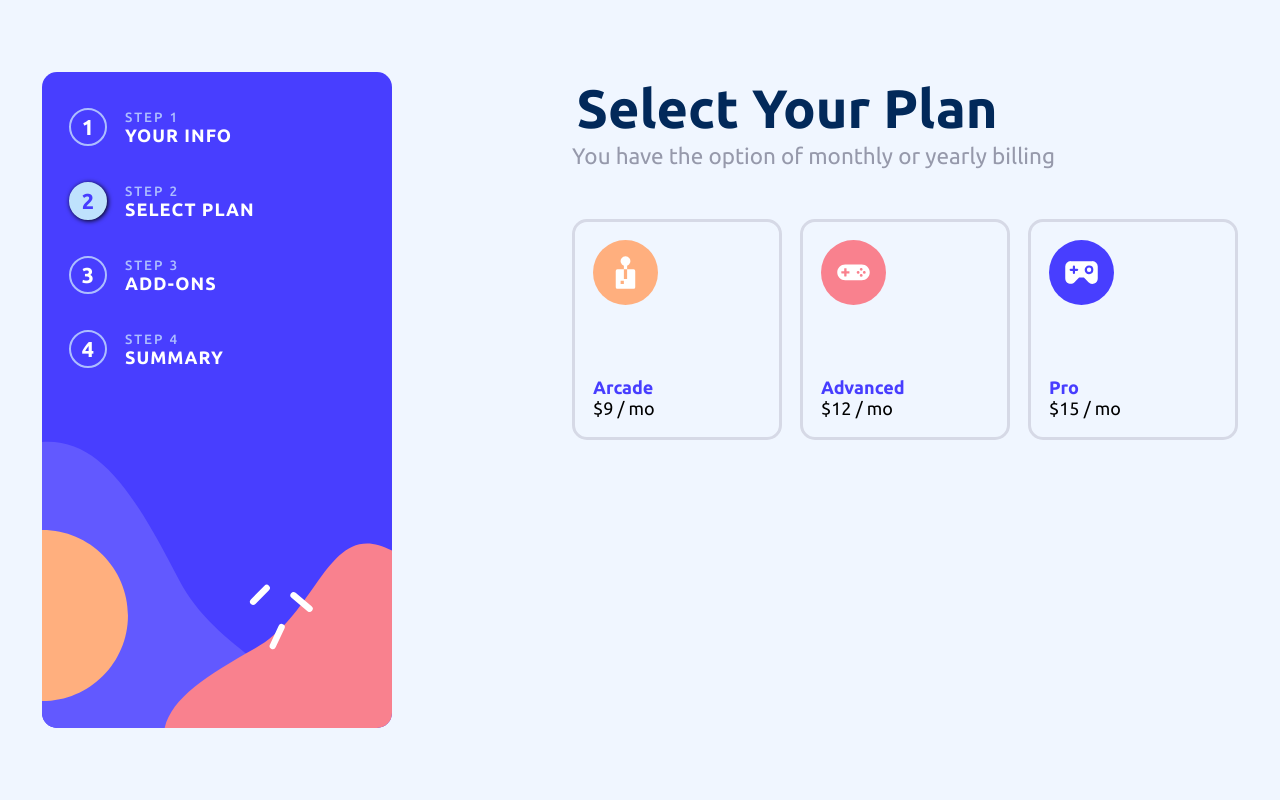
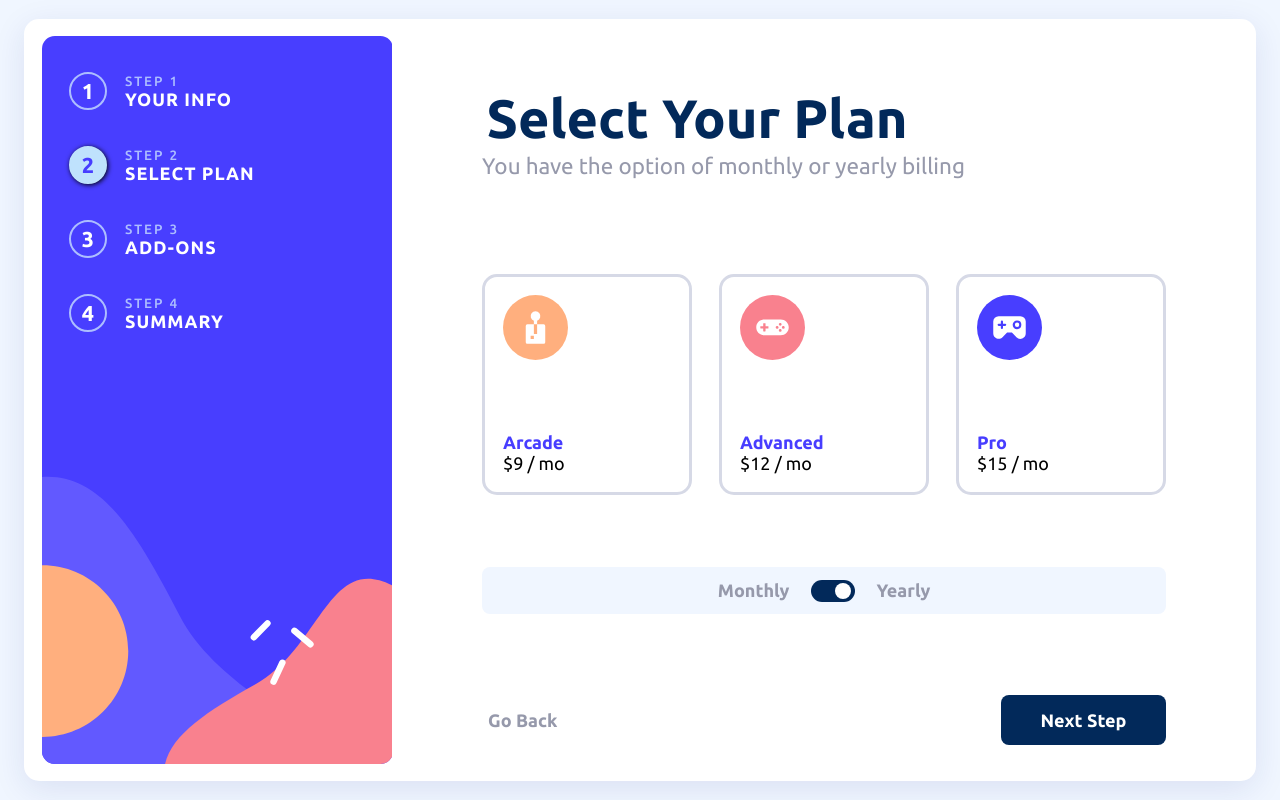
Before and after one commit to ME0WGE/MultiStep-Form-React, a React (Vite) app: page / in a window 1280 px wide. Built offline with nearby package versions, Linux system fonts and the light colour scheme; a web font is replaced by a local one.

Commit message:
step2 sylized

```diff
--- a/src/components/sidebar/sidebar.css
+++ b/src/components/sidebar/sidebar.css
@@ -10,9 +10,7 @@
 
   border-radius: 15px;
 
-  padding: 2rem 1.5rem 20rem;
-
-  overflow: hidden;
+  padding: 2rem 1.5rem 24rem;
 }
 
 .sidebar-bg {
--- a/src/components/step2/Step2.jsx
+++ b/src/components/step2/Step2.jsx
@@ -9,13 +9,10 @@ export default function Step2() {
   const headerSpan = "You have the option of monthly or yearly billing";
 
   return (
-    <>
     <div className="step2">
       <div className="menu-container">
-          {/* Menu */}
         <Sidebar activeStep={2} />
       </div>
-        {/* Content */}
       <div className="step2-container">
         <Header h1={headerH1} span={headerSpan} />
 
@@ -31,8 +28,21 @@ export default function Step2() {
             />
           ))}
         </div>
+
+        <div className="billing-switch">
+          <span className={"monthly"}>Monthly</span>
+          <label className="switch">
+            <input type="checkbox" checked={"yearly"} />
+            <span className="slider"></span>
+          </label>
+          <span className={"yearly"}>Yearly</span>
+        </div>
+
+        <div className="step2-buttons">
+          <button className="go-back">Go Back</button>
+          <button className="next-step">Next Step</button>
         </div>
       </div>
-    </>
+    </div>
   );
 }
--- a/src/components/step2/step2.css
+++ b/src/components/step2/step2.css
@@ -1,10 +1,160 @@
 .plan-cards {
   display: flex;
+  gap: 1.5rem;
+  justify-content: flex-start;
+}
 
-  gap: 1rem;
-}
 .step2 {
   display: flex;
+  justify-content: center;
+  align-items: center;
 
-  gap: 10rem;
+  gap: 3rem;
+
+  background: hsl(0, 0%, 100%);
+  box-shadow: 0 8px 32px 0 rgba(31, 38, 135, 0.1);
+
+  border-radius: 15px;
+
+  padding-left: 1rem;
+  padding-right: 5rem;
 }
+
+.menu-container {
+  display: flex;
+  align-items: flex-start;
+  justify-content: center;
+
+  width: 33%;
+}
+
+.step2-container {
+  display: flex;
+  flex-direction: column;
+
+  background: hsl(0, 0%, 100%);
+
+  padding: 3.5rem 0rem 2rem 2rem;
+
+  min-width: 350px;
+  max-width: auto;
+  width: 100%;
+
+  gap: 2.5rem;
+}
+
+.billing-switch {
+  display: flex;
+  align-items: center;
+  justify-content: center;
+
+  gap: 1.2rem;
+  background: hsl(217, 100%, 97%);
+  border-radius: 8px;
+  padding: 0.7rem 0;
+  margin-top: 1.5rem;
+}
+
+.billing-switch span {
+  color: hsl(231, 11%, 63%);
+  font-weight: 700;
+  font-size: 1rem;
+
+  transition: color 0.2s;
+}
+
+.billing-switch span.active {
+  color: hsl(243, 100%, 62%);
+}
+
+.switch {
+  position: relative;
+  display: inline-block;
+
+  width: 44px;
+  height: 22px;
+}
+
+.switch input {
+  opacity: 0;
+
+  width: 0;
+  height: 0;
+}
+
+.slider {
+  position: absolute;
+  top: 0;
+  left: 0;
+  right: 0;
+  bottom: 0;
+
+  background-color: hsl(243, 100%, 62%);
+  border-radius: 22px;
+
+  cursor: pointer;
+
+  transition: 0.4s;
+}
+
+.slider:before {
+  position: absolute;
+  content: "";
+  height: 16px;
+  width: 16px;
+  left: 4px;
+  bottom: 3px;
+
+  background-color: white;
+  border-radius: 50%;
+
+  transition: 0.4s;
+}
+
+.switch input:checked + .slider {
+  background-color: hsl(213, 96%, 18%);
+}
+
+.switch input:checked + .slider:before {
+  transform: translateX(20px);
+}
+
+.step2-buttons {
+  display: flex;
+  justify-content: space-between;
+  align-items: center;
+
+  margin-top: 2rem;
+}
+
+.go-back {
+  background: none;
+  border: none;
+  color: hsl(231, 11%, 63%);
+  font-weight: 700;
+  font-size: 1rem;
+  cursor: pointer;
+  transition: color 0.2s;
+}
+
+.go-back:hover {
+  color: hsl(243, 100%, 62%);
+}
+
+.next-step {
+  background: hsl(213, 96%, 18%);
+  color: #fff;
+
+  border: none;
+  border-radius: 8px;
+
+  padding: 0.8rem 2.2rem;
+  font-size: 1rem;
+  font-weight: 700;
+  cursor: pointer;
+  transition: background 0.2s;
+}
+
+.next-step:hover {
+  background: hsl(213, 96%, 26%);
+}
```
Lines whose indentation alone changed are shown as unchanged.
